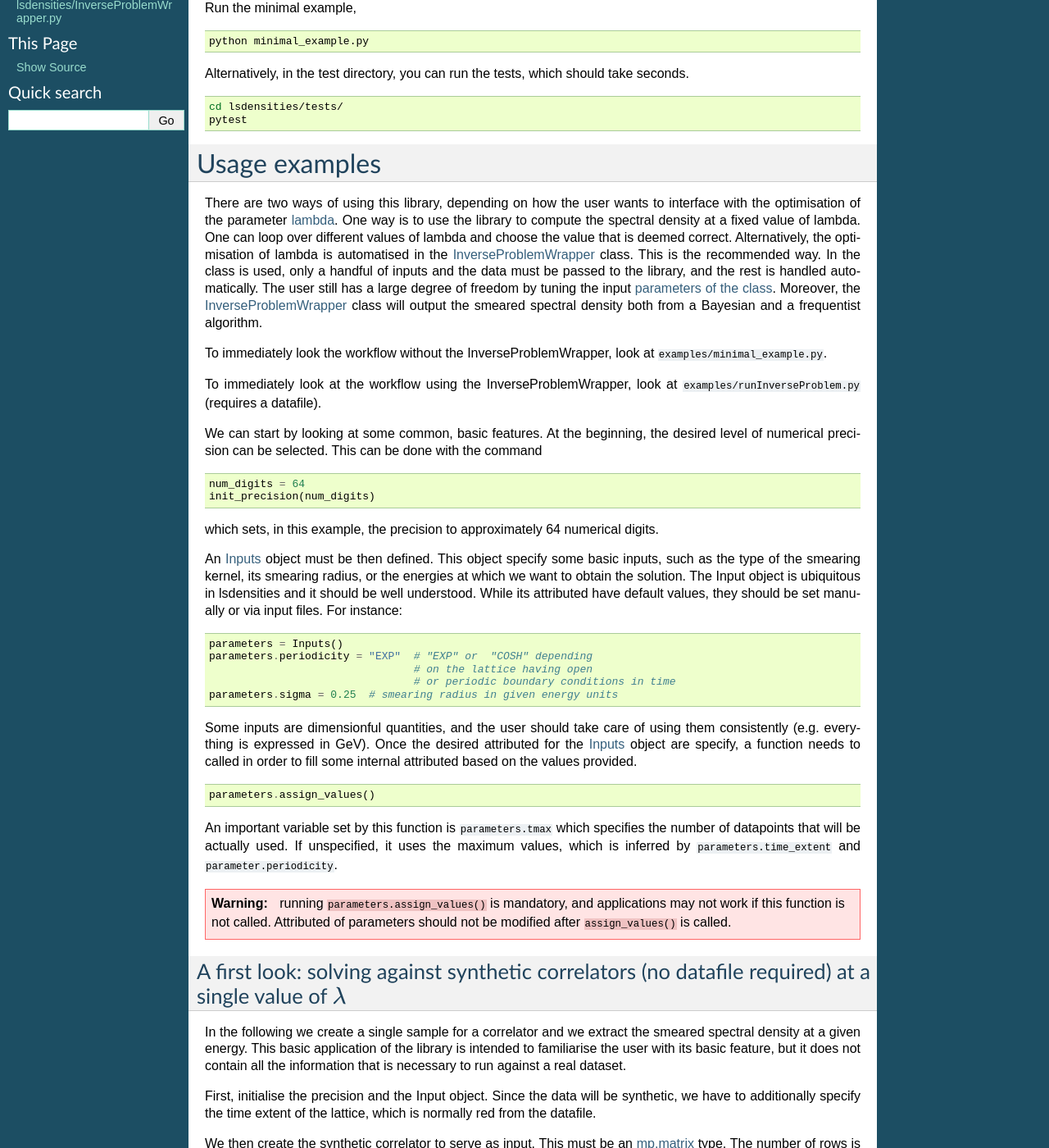
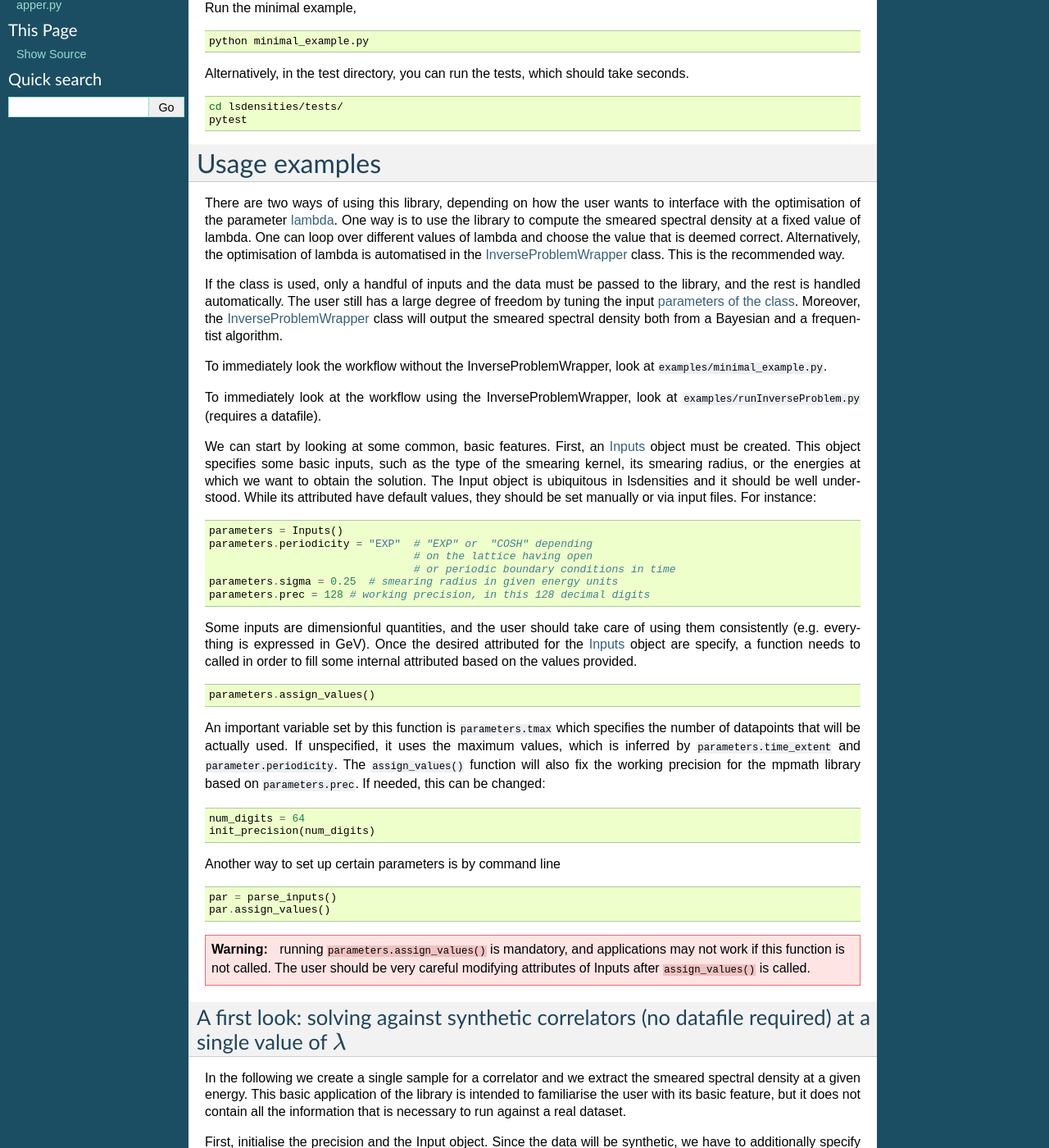
Before and after one commit to LupoA/lsdensities, a Sphinx documentation site: the page built from doc/source/Introduction.rst, in a window 1280 px wide and 1400 px high, scrolled down 406 px. Shown: the whole window at 82% size. Built offline with Sphinx 7.4.7, drawn with Linux system fonts in a browser that asks for light colours; some of the changed text lies outside the part shown.

Commit message:
improving Inputs structure

```diff
--- a/doc/source/Introduction.rst
+++ b/doc/source/Introduction.rst
@@ -41,9 +41,10 @@
 
 There are two ways of using this library, depending on how the user wants to interface with the
 optimisation of the parameter :ref:`lambda <what_is_lambda-label>`. One way is to use the library to compute
-the spectral density at a fixed value of lambda. One can loop over different values of lambda and choose the value
+the smeared spectral density at a fixed value of lambda. One can loop over different values of lambda and choose the value
 that is deemed correct. Alternatively, the optimisation of lambda is automatised in the :ref:`InverseProblemWrapper <InverseProblemWrapper-label>` class. This is the recommended way.
-In the class is used, only a handful of inputs and the data must be passed to the library, and the rest is handled automatically.
+
+If the class is used, only a handful of inputs and the data must be passed to the library, and the rest is handled automatically.
 The user still has a large degree of freedom by tuning the input :ref:`parameters of the class <AlgorithmParameters-label>`.
 Moreover, the :ref:`InverseProblemWrapper <InverseProblemWrapper-label>` class will output the smeared spectral density both from a Bayesian and a frequentist algorithm.
 
@@ -51,17 +52,7 @@
 
 To immediately look at the workflow using the InverseProblemWrapper, look at ``examples/runInverseProblem.py`` (requires a datafile).
 
-We can start by looking at some common, basic features.
-At the beginning, the desired level of numerical precision can be selected. This can be done with the command
-
-.. code-block:: python
-
-    num_digits = 64
-    init_precision(num_digits)
-
-which sets, in this example, the precision to approximately 64 numerical digits.
-
-An :ref:`Inputs <Inputs-label>` object must be then defined. This object specify some basic inputs, such as the type of the smearing kernel, its smearing radius, or the energies at which we want to obtain the solution. The Input object is ubiquitous in lsdensities and it should be well understood.
+We can start by looking at some common, basic features. First, an :ref:`Inputs <Inputs-label>` object must be created. This object specifies some basic inputs, such as the type of the smearing kernel, its smearing radius, or the energies at which we want to obtain the solution. The Input object is ubiquitous in lsdensities and it should be well understood.
 While its attributed have default values, they should be set manually or via input files. For instance:
 
 .. code-block:: python
@@ -71,6 +62,7 @@
                                     # on the lattice having open
                                     # or periodic boundary conditions in time
     parameters.sigma = 0.25  # smearing radius in given energy units
+    parameters.prec = 128 # working precision, in this 128 decimal digits
 
 Some inputs are dimensionful quantities, and the user should take care of using them consistently (e.g. everything is expressed in GeV).
 Once the desired attributed for the :ref:`Inputs <Inputs-label>` object are specify, a function needs to called in order to fill some internal attributed based on the values provided.
@@ -79,10 +71,25 @@
 
     parameters.assign_values()
 
-An important variable set by this function is ``parameters.tmax`` which specifies the number of datapoints that will be actually used. If unspecified, it uses the maximum values, which is inferred by ``parameters.time_extent`` and ``parameter.periodicity``.
+An important variable set by this function is ``parameters.tmax`` which specifies the number of datapoints that will be actually used.
+If unspecified, it uses the maximum values, which is inferred by ``parameters.time_extent`` and ``parameter.periodicity``.
+The ``assign_values()`` function will also fix the working precision for the mpmath library based on ``parameters.prec``. If needed, this can be changed:
+
+.. code-block:: python
+
+    num_digits = 64
+    init_precision(num_digits)
+
+Another way to set up certain parameters is by command line
+
+.. code-block:: python
+
+    par = parse_inputs()
+    par.assign_values()
 
 .. warning::
-    running ``parameters.assign_values()`` is mandatory, and applications may not work if this function is not called. Attributed of parameters should not be modified after ``assign_values()`` is called.
+    running ``parameters.assign_values()`` is mandatory, and applications may not work if this function is not called. The user should be very careful modifying attributes of Inputs after ``assign_values()`` is called.
+
 
 A first look: solving against synthetic correlators (no datafile required) at a single value of :math:`\lambda`
 ---------------------------------------------------------------------------------------------------------------
@@ -94,12 +101,13 @@
 First, initialise the precision and the Input object. Since the data will be synthetic, we have to additionally specify the time extent of the lattice, which is normally red from the datafile.
 
 .. code-block:: python
-    init_precision(128)
+
     parameters = Inputs()
     parameters.time_extent = 32
     parameters.kerneltype = "FULLNORMGAUSS"  # Kernel smearing spectral density
     parameters.periodicity = "EXP"  # EXP / COSH for open / periodic boundary conditions
     parameters.sigma = 0.25  # smearing radius in given energy units
+    parameters.prec = 128
     parameters.assign_values()  # assigns internal variables based on given inputs
 
 We then create the synthetic correlator to serve as input. This must be an `mp.matrix <https://mpmath.org/doc/current/matrices.html>`_ type.
@@ -107,6 +115,7 @@
 The number of columns is the number of samples for the correlator, in this case one. The associated covariance matrix should have matching size.
 
 .. code-block:: python
+
     lattice_correlator = mp.matrix(
         parameters.tmax, 1
     )
@@ -156,6 +165,7 @@
 Having computed and inverted the appropriate matrix, we can obtain the coefficients by using the ``coefficients_ssd`` function
 
 .. code-block:: python
+
     energy = 0.5 # the energy at which we compute the smeared spectral density
     coeff = coefficients_ssd(
         matrix_inverse,
@@ -167,6 +177,7 @@
 The result is then computed with the ``get_ssd_scalar`` function
 
 .. code-block:: python
+
     result = get_ssd_scalar(
     coeff,  #   linear combination of data
     lattice_correlator,
@@ -176,6 +187,7 @@
  In this example, the derived solution can be compared with the true value
 
 .. code-block:: python
+
     true_value = gauss_fp(peak, energy, parameters.sigma, norm="full")
 
 The derived solution should approach the true value as ``regularising_parameter`` is reduced towards zero and ``par.time_extent`` is increased.
@@ -184,17 +196,17 @@
     The time argument of the correlator must be shifted by one unit. This is because the correlator in zero `cannot enter the reconstruction process <https://arxiv.org/pdf/1903.06476>`_.
     When using a datafile, you do NOT need to remove the correlator at :math:`t=0` from it, because this is done automatically by the library.
 
-A second look: scan over :math:`\lambda` and automatised workflow
+Scan over :math:`\lambda` and automatised workflow
 -----------------------------------------------------------------
 
-under construction
+under construction. See ``examples/runInverseProblem.py`` for an example.
 
 
 Example applications in the examples directory
 ~~~~~~~~~~~~~~~~~~~~~~~~~~~~~~~~~~~~~~~~~~~~~~
 
-Some applications implementing variations of the strategy described above are available in the ``examples`` directory.
-
 The file ``minimal_example.py`` contains a slightly less verbose of the code reported above.
 
 The file ``runExact.py`` contains a similar example where the smeared spectral density is computed at a large number of energies.
+
+The file ``runInverseProblem.py`` contains an example of automated workflow using the InverseProblemWrapper class.
```
Also changed, not shown: doc/source/InverseProblemWrapper.rst (+8 -2 lines), doc/source/rhoUtils.rst (+22 -1 lines), 5 other files.
